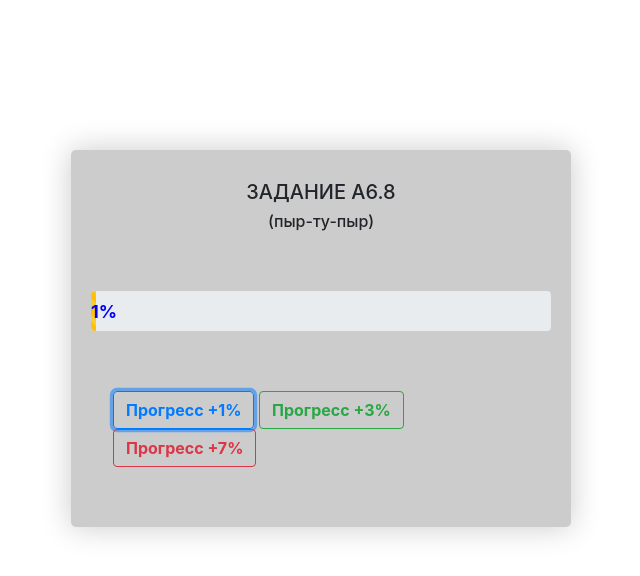
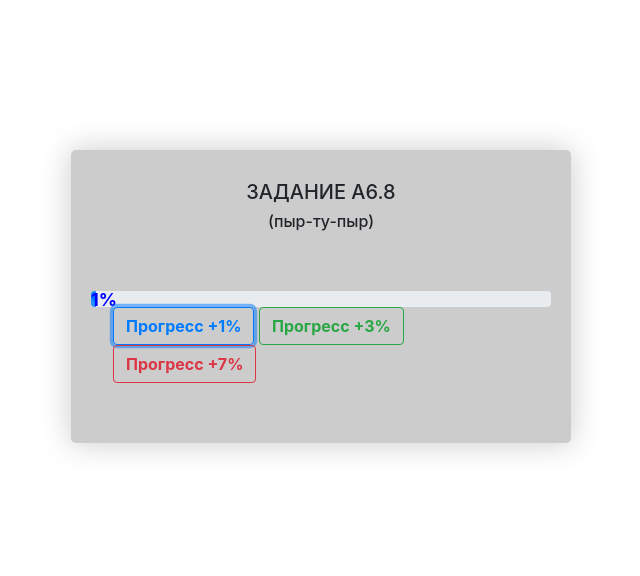
Before and after one commit to Geram29/skillfactory-module6-A6.8-Gerasimov, a plain HTML site: page index.html in a window 1280 px wide. Both pictures are taken after a click on the button "Прогресс +1%". Shown: the whole page, without its empty margins (319-959 px from the left). Drawn offline with Linux system fonts and the light colour scheme.

Commit message:
Add files via upload

```diff
--- a/index.html
+++ b/index.html
@@ -11,7 +11,7 @@
 		<div class="container">
 			<h1>Задание А6.8</h1>
 			<h2>(пыр-ту-пыр)</h2>
-			<div class="progress" style="height:40px; margin-bottom: 60px;">
+			<div class="progress">
 			  <div
 			    id="my-progress-bar"
 			    class="progress-bar progress-bar-striped bg-warning progress-bar-animated"
@@ -35,13 +35,23 @@
 	    		totalProgress = totalProgress + pcProgress;
 	    		// console.log(String(totalProgress) + "%")
 	    		console.log(pcProgress)
-	    		if (pcProgress === 1) {$(".progress-bar").css('color', 'blue');};
-	    		if (pcProgress === 3) {$(".progress-bar").css('color', 'green');};
-	    		if (pcProgress === 7) {$(".progress-bar").css('color', 'red');};
+	    		if (pcProgress === 1) {$(".progress-bar").css('color', 'blue')};
+	    		if (pcProgress === 3) {$(".progress-bar").css('color', 'lightgreen')};
+	    		if (pcProgress === 7) {$(".progress-bar").css('color', '#903')};
+
+	    		if (totalProgress <= 25) {
+	    			$(".progress-bar").prop("class", "progress-bar progress-bar-striped progress-bar-animated")}
+	    			else {
+	    				if (totalProgress <= 75) {$(".progress-bar").prop("class", "progress-bar bg-success progress-bar-striped progress-bar-animated")}
+	    					else {$(".progress-bar").prop("class", "progress-bar bg-danger progress-bar-striped progress-bar-animated")}
+	    		}
+
 	    		if (totalProgress > 100) {
 	    			totalProgress = 100;
-	    			$( "button" ).prop( "disabled", true);
+	    			$("button").prop("disabled", true);
+	    			$(".progress-bar").prop("class", "progress-bar progress-bar-striped bg-danger progress-bar-animated")
 	    		};
+
 	    		$("#my-progress-bar").width(String(totalProgress) + "%");
 	    		$('.progress-bar').text(totalProgress + '%');
 	    	}
```
